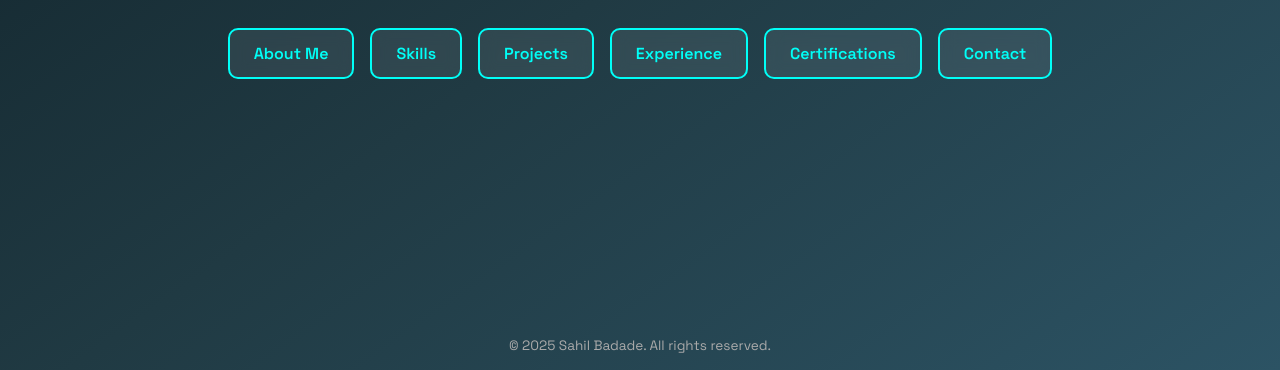
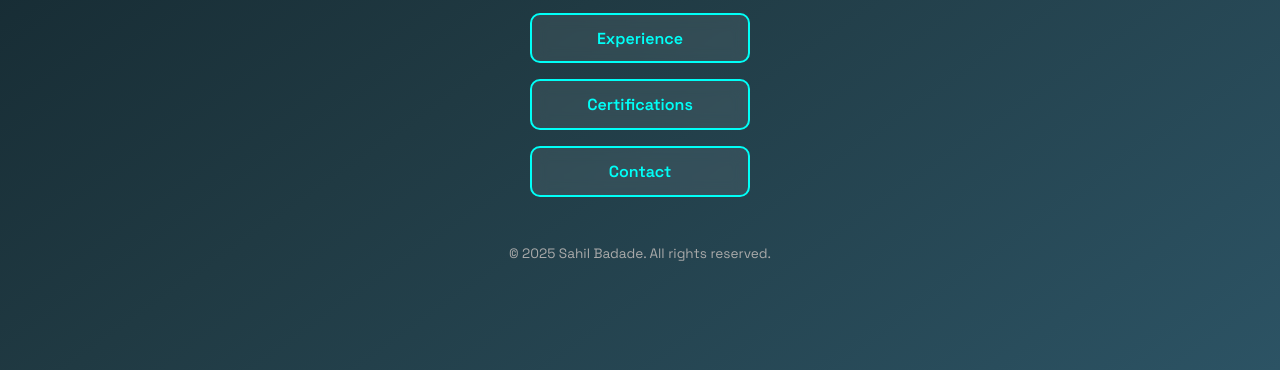
Before and after one commit to SahilB26/portfolio, a plain HTML site: page index.html in a window 1280 px wide. Shown: the part 430-800 px from the top of the page. Drawn offline with Linux system fonts and the light colour scheme.

Commit message:
Update index.html

```diff
--- a/index.html
+++ b/index.html
@@ -23,6 +23,7 @@
       justify-content: center;
       text-align: center;
       padding: 2rem;
+      padding-bottom: 4rem; /* ✅ Prevents overlap with footer */
       background-attachment: fixed;
     }
 
@@ -42,9 +43,9 @@
 
     nav {
       display: flex;
-      flex-wrap: wrap;
+      flex-direction: column;
       gap: 1rem;
-      justify-content: center;
+      align-items: center;
     }
 
     nav a {
@@ -57,6 +58,7 @@
       border-radius: 10px;
       transition: all 0.3s ease;
       backdrop-filter: blur(8px);
+      width: 220px;
     }
 
     nav a:hover {
@@ -66,19 +68,15 @@
     }
 
     footer {
-      position: absolute;
-      bottom: 1rem;
+      margin-top: 3rem;
       font-size: 0.85rem;
       color: #aaa;
+      text-align: center;
     }
 
     @media (max-width: 600px) {
       h1 {
         font-size: 2.2rem;
-      }
-      nav {
-        flex-direction: column;
-        align-items: center;
       }
     }
   </style>
@@ -96,6 +94,8 @@
     <a href="contact.html">Contact</a>
   </nav>
 
-  <footer>&copy; 2025 Sahil Badade. All rights reserved.</footer>
+  <footer>
+    &copy; 2025 Sahil Badade. All rights reserved.
+  </footer>
 </body>
 </html>
```
